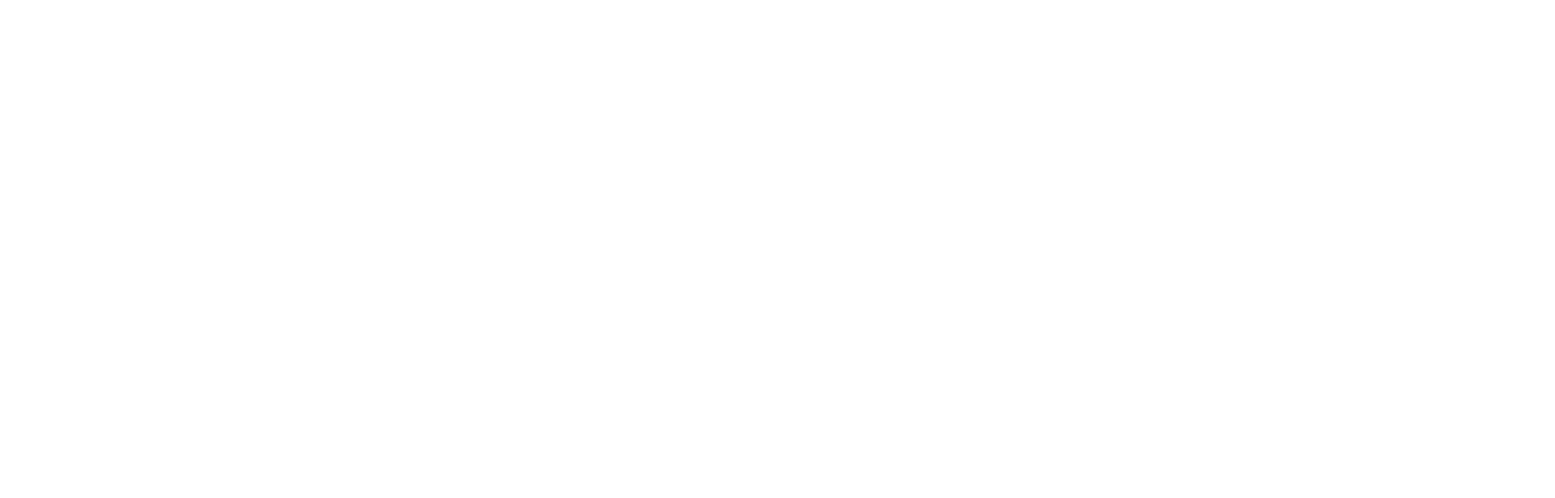
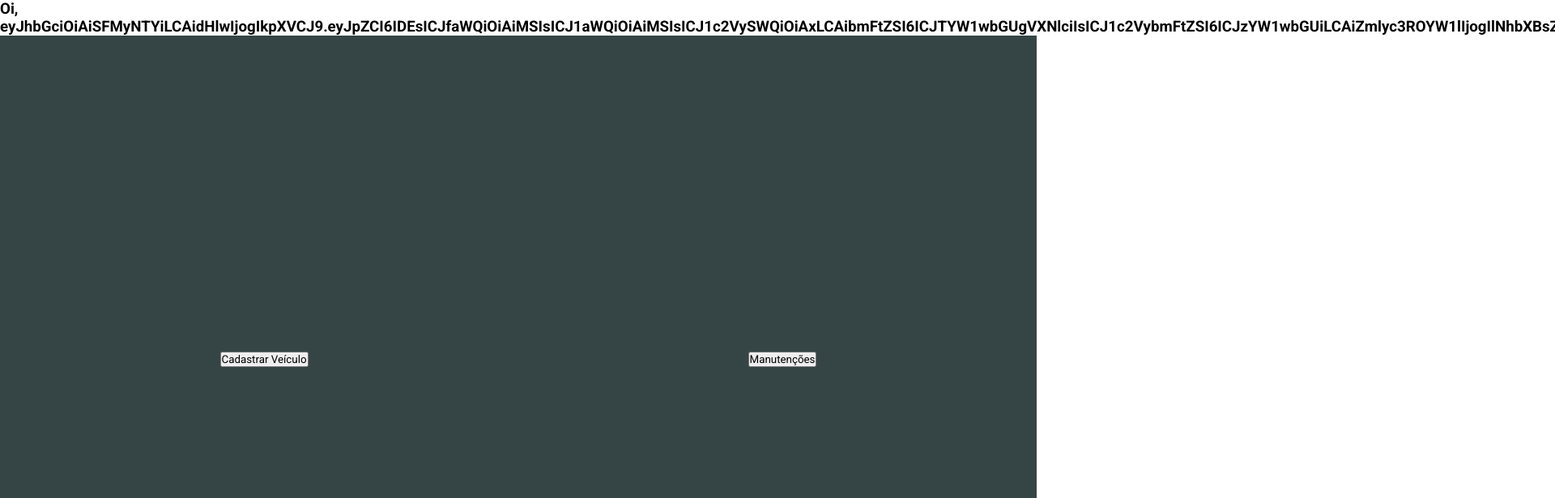
Before and after one commit to mIINguta/MyCar, a React (Vite) app: page /auth/entrar in a window 1280 px wide. Before the commit this address had no page. Shown: the top 616 px of the page at 81% size, 1920 px wide, since content can reach past the window. Built offline with nearby package versions, Linux system fonts and the light colour scheme; sample sign-in values are in the browser's storage.

Commit message:
feat: validação de login

```diff
--- a/index.html
+++ b/index.html
@@ -9,6 +9,7 @@
     <link rel="stylesheet" href="src/styles/RegistroStyle.scss">
     <link rel="stylesheet" href="src/styles/ComponentsStyle/LabelStyle.scss">
     <link rel="stylesheet" href="src/styles/GlobalStyle.scss">
+    <link rel="stylesheet" href="src/styles/AppPageStyle.scss">
     <link rel="preconnect" href="https://fonts.googleapis.com">
 <link rel="preconnect" href="https://fonts.gstatic.com" crossorigin>
 <link href="https://fonts.googleapis.com/css2?family=Roboto:ital,wght@0,100;0,300;0,400;0,500;0,700;0,900;1,100;1,300;1,400;1,500;1,700;1,900&display=swap" rel="stylesheet">
--- a/src/App.tsx
+++ b/src/App.tsx
@@ -1,17 +1,15 @@
-import { useEffect, useState } from 'react'
-import React from 'react'
-import axios from 'axios';
-import Login from './pages/Login';
-import Registro from './pages/Registro';
-import AppRoutes from './Route';
-import { Route, Router, BrowserRouter, Link, Routes } from 'react-router-dom';
-
+import AppRoutes from './routes/Route';
+import React, { useEffect, useState } from 'react';
 
 export default function App() {
 
+
   return (
     <>
-    <AppRoutes/>
+    <React.StrictMode>
+      <AppRoutes/>
+    </React.StrictMode>
+
     </>
   )
 }
--- a/src/Route.tsx
+++ /dev/null
@@ -1,30 +0,0 @@
-import React from "react";
-import Login from "./pages/Login";
-import Registro from "./pages/Registro";
-import AppPage from "./pages/AppPage"
-import isAuthenticated from "./auth";
-
-import { Route, BrowserRouter,Routes, Navigate} from 'react-router-dom';
-
-const PrivateRoute =({children}:any) =>{
-    return isAuthenticated() ? children : <Login/> // aqui está uma rota privada. Se True, ela vai para a página filha. Se false, fica na mesma página.
-}
-
-const AppRoutes = () => {
-  return (
-  <BrowserRouter>
-    <Routes>
-        <Route path="/" element={<Login/>} />
-        <Route path="/registro" element={<Registro/>}/>
-        <Route path="/login" element={
-          //pagina filha abaixo.
-          <PrivateRoute>
-            <AppPage/>
-          </PrivateRoute>
-        } />
-    </Routes>
-  </BrowserRouter>
-)
-}
-
-export default AppRoutes;
--- a/src/auth.ts
+++ /dev/null
@@ -1,5 +0,0 @@
-export default function isAuthenticated(token?:string){
-    token? localStorage.setItem('tokenAuth', token): console.log("Não foi possivel encontrar o token");
-
-   return (localStorage.getItem('tokenAuth'))? true: false;
-}
--- /dev/null
+++ b/src/components/Header.tsx
@@ -0,0 +1,11 @@
+import React from "react";
+
+export default function Header(){
+    return(
+        <>
+        <header>
+            <h3>Oi, {sessionStorage.getItem('userToken')}</h3>
+        </header>
+        </>
+    )
+}
--- a/src/main.tsx
+++ b/src/main.tsx
@@ -2,9 +2,8 @@ import React from 'react'
 import ReactDOM from 'react-dom/client'
 import  App  from './App.tsx'
 
-
 ReactDOM.createRoot(document.getElementById('root')!).render(
   <React.StrictMode>
-    <App />
-  </React.StrictMode>,
+      <App />
+  </React.StrictMode>
 )
--- a/src/pages/AppPage.tsx
+++ b/src/pages/AppPage.tsx
@@ -1,7 +1,20 @@
+import Header from "../components/Header"
 export default function App(){
     return (
         <>
-        <h1>Você foi autorizado!</h1>
+        <Header/>
+
+        <section className="conteiner-AppPage">
+            <div className="boxes">
+                <button>Cadastrar Veículo</button>
+            </div>
+            <div className="boxes">
+                <button>Manutenções</button>
+            </div>
+        </section>
         </>
+
+
+
     )
 }
--- a/src/pages/Login.tsx
+++ b/src/pages/Login.tsx
@@ -1,16 +1,16 @@
-import React, { useEffect, useState } from 'react';
+import React, {useEffect, useState } from 'react';
 import LabelLoginComponent from '../components/LabelLoginComponent';
 import imgBackground from '../assets/background1.jpg';
 import axios from 'axios';
 import imgLogo from '../assets/logo-redonda.png';
-import { Link, Navigate, Routes, useNavigate} from 'react-router-dom';
-import isAuthenticated from '../auth';
+import {useNavigate} from 'react-router-dom';
+
+
 
 export default function Login(){
-let tokenAuth:any;
-const [usuario, setUsuario] = useState(0);
-const [password, setPassword] = useState(0);
-const navigate = useNavigate();
+const [usuario, setUsuario] = useState("");
+const [password, setPassword] = useState("");
+const navigate = useNavigate(); // uso para redirecionar a rota quando for válido o usuário
 
 const handleUsuario = (e:any) => {
 setUsuario(e.target.value)
@@ -18,19 +18,22 @@ setUsuario(e.target.value)
 const handlePassword = (e:any) => {
 setPassword(e.target.value)
 }
-
 const submitLogin = async () => {
     try{
         const response = await axios.post("http://localhost:5207/users/Login",{
                 'email': `${usuario}`,
                 'senha':`${password}`
-            });
-           tokenAuth = await response.data.token;
-           isAuthenticated(tokenAuth);
-           isAuthenticated()? navigate('/login'): 'Deu ruim';
-        }
-            catch(error){
-            console.log(error);
+            }
+        ).then( response =>{
+                const token = response.data.token;
+                sessionStorage.setItem('tokenAuth', token);
+                sessionStorage.setItem('userToken', usuario);
+                navigate('/auth/entrar'); // partindo para rota se for válido
+        })
+        }catch(error){
+            console.log('Erro 404');
+            sessionStorage.removeItem('tokenAuth');
+            sessionStorage.removeItem('userToken');
     }
 }
     return(
@@ -52,7 +55,8 @@ const submitLogin = async () => {
                     IClassName = "fa-solid fa-lock"
                     change = {handlePassword}
                     />
-                        <a className='btn-entrar' onClick={submitLogin}>Entrar</a>
+                    <a className='btn-entrar'
+                    onClick={submitLogin}>Entrar</a>
                     <div className="buttons">
                         <a href="">Esqueci minha senha</a>
                         <a href="/registro">Registre-se</a>
--- /dev/null
+++ b/src/routes/PrivateRoute.tsx
@@ -0,0 +1,8 @@
+import React from "react";
+import { Navigate } from "react-router";
+
+
+export const PrivateRoute = ({children}:any) =>{
+    const token = sessionStorage.getItem('tokenAuth');
+    return token ? children : <Navigate to= '/'/>
+}
--- /dev/null
+++ b/src/routes/Route.tsx
@@ -0,0 +1,26 @@
+import React, {useContext, useEffect, useState } from "react";
+import Login from "../pages/Login";
+import Registro from "../pages/Registro";
+import AppPage from "../pages/AppPage"
+import { Route, BrowserRouter,Routes} from 'react-router-dom';
+import { PrivateRoute } from "./PrivateRoute";
+
+const AppRoutes = () => {
+
+  return (
+  <BrowserRouter>
+    <Routes>
+        <Route path="/" element={<Login/>} />
+        <Route path="/registro" element={<Registro/>}/>
+        <Route path="/auth/entrar" element={
+            <PrivateRoute>
+              <AppPage/>
+            </PrivateRoute>
+        } />
+
+    </Routes>
+  </BrowserRouter>
+)
+}
+
+export default AppRoutes;
--- /dev/null
+++ b/src/styles/AppPageStyle.scss
@@ -0,0 +1,14 @@
+$backcolor:#354545;
+
+@mixin position($display, $justify-content, $align-items, $flex-direction){
+    display: $display;
+    justify-content: $justify-content;
+    align-items: $align-items;
+    flex-direction: $flex-direction;
+}
+
+.conteiner-AppPage{
+    background-color: $backcolor;
+    @include position(flex, space-around, center, row);
+    height: 100vh;
+}
```
Also changed, not shown: package.json (+8 -2 lines), 1 other file (tests, documents, lock files or other folders).
